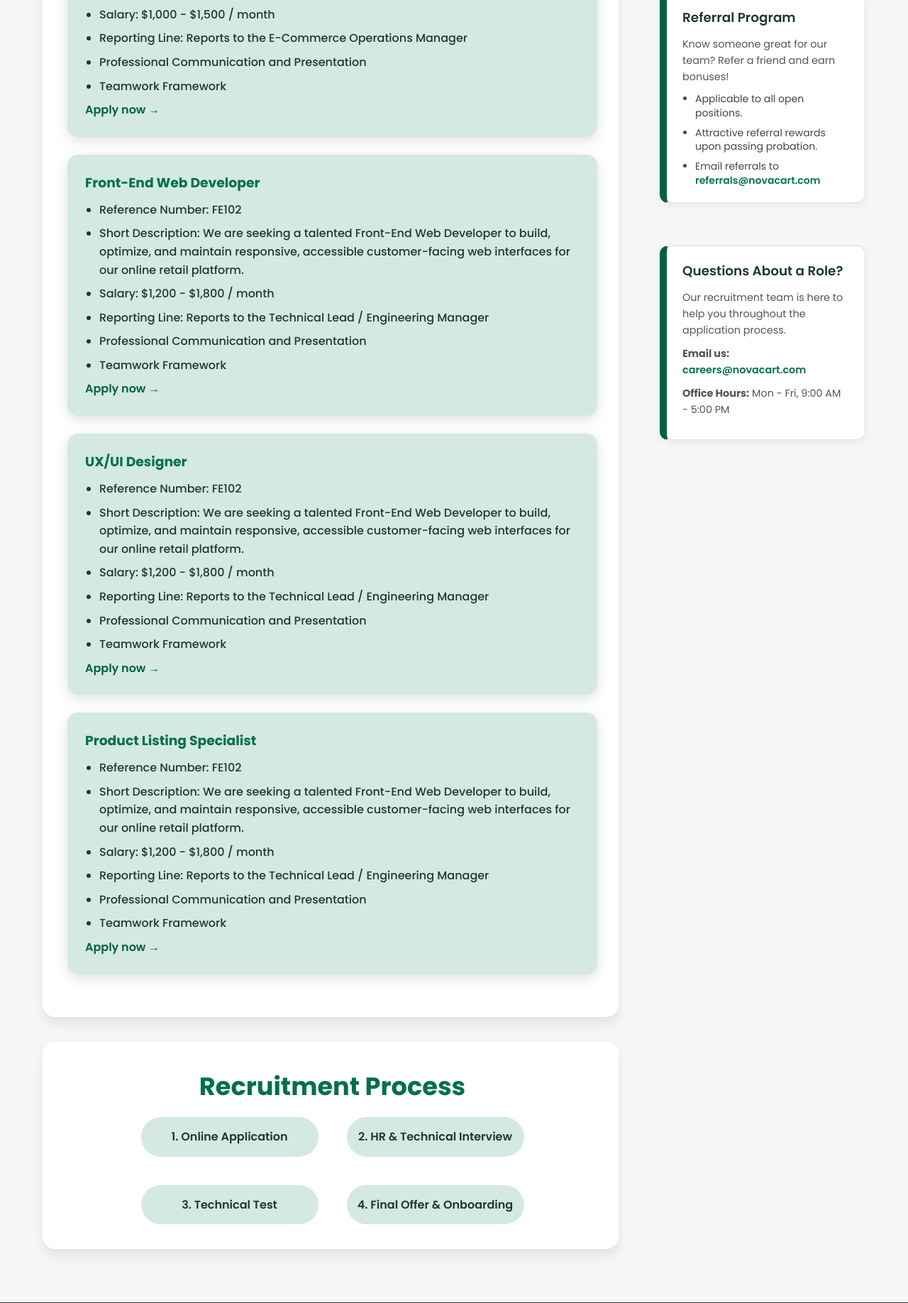
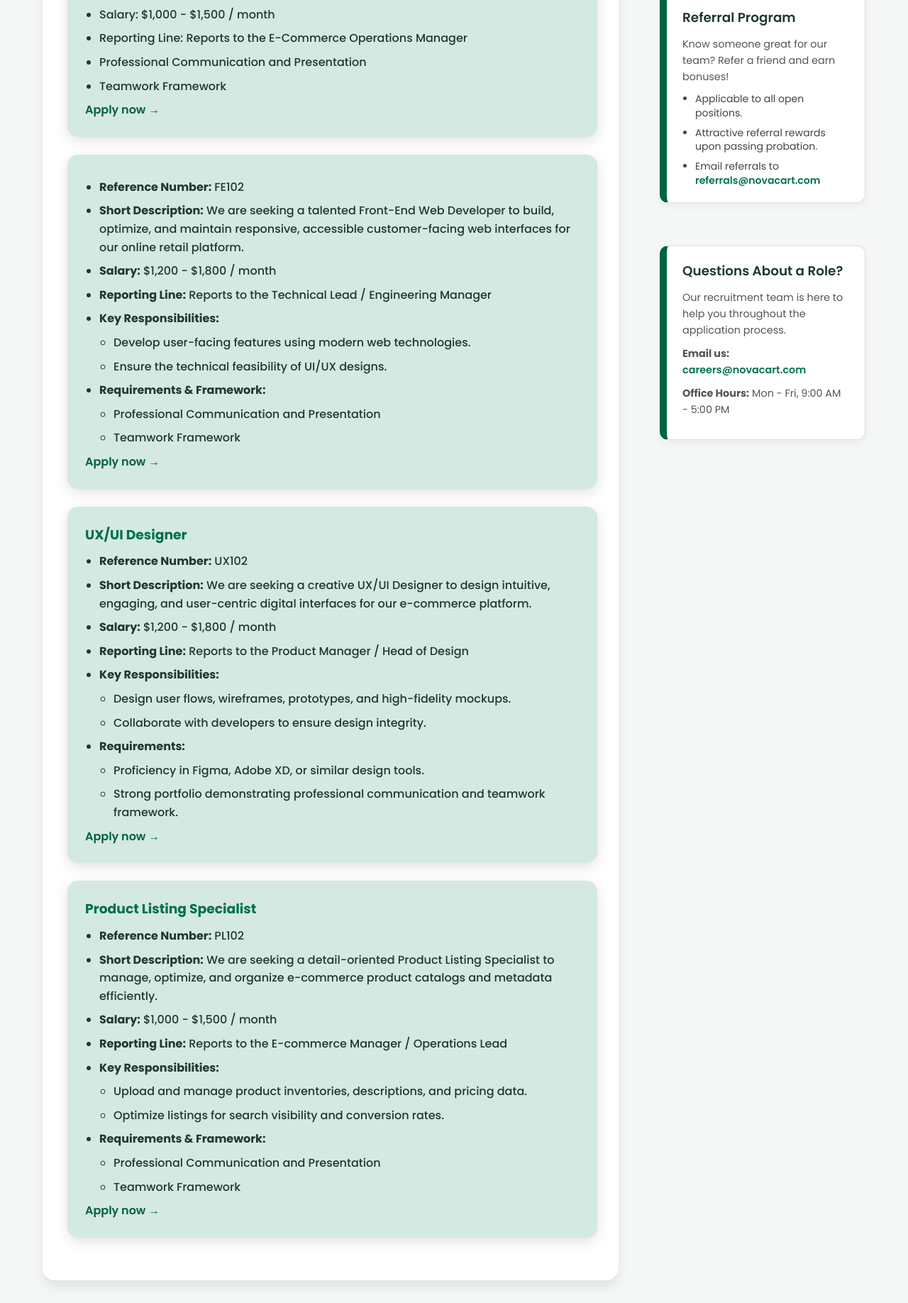
Before and after one commit to TranNguyenKhanhHoang/Jollibee-project2, a PHP site: page /jobs.php in a window 1280 px wide. Shown: the part 1459-3295 px from the top of the page at 71% size. Run offline with PHP 8.4, Linux system fonts and the light colour scheme; data comes from the database, SQL or seed files in the repository.

Commit message:
update jobs.php

```diff
--- a/jobs.php
+++ b/jobs.php
@@ -167,17 +167,25 @@ include "includes/header.inc";
 
                 <article class="card">
                     <!-- JOB 1 -->
-                    <h3>Front-End Web Developer</h3>
                     <ul>
-                        <li>Reference Number: FE102</li>
-                        <li>Short Description:
-                            We are seeking a talented Front-End Web Developer to build, optimize, and maintain
-                            responsive,
-                            accessible customer-facing web interfaces for our online retail platform.</li>
-                        <li>Salary: $1,200 - $1,800 / month</li>
-                        <li>Reporting Line: Reports to the Technical Lead / Engineering Manager</li>
-                        <li>Professional Communication and Presentation </li>
-                        <li>Teamwork Framework</li>
+                        <li><strong>Reference Number:</strong> FE102</li>
+                        <li><strong>Short Description:</strong> We are seeking a talented Front-End Web Developer to
+                            build, optimize, and maintain responsive, accessible customer-facing web interfaces for our
+                            online retail platform.</li>
+                        <li><strong>Salary:</strong> $1,200 - $1,800 / month</li>
+                        <li><strong>Reporting Line:</strong> Reports to the Technical Lead / Engineering Manager</li>
+                        <li><strong>Key Responsibilities:</strong>
+                            <ul>
+                                <li>Develop user-facing features using modern web technologies.</li>
+                                <li>Ensure the technical feasibility of UI/UX designs.</li>
+                            </ul>
+                        </li>
+                        <li><strong>Requirements & Framework:</strong>
+                            <ul>
+                                <li>Professional Communication and Presentation</li>
+                                <li>Teamwork Framework</li>
+                            </ul>
+                        </li>
                     </ul>
                     <a href="apply.php">
                         Apply now →
@@ -188,15 +196,27 @@ include "includes/header.inc";
                 <article class="card">
                     <h3>UX/UI Designer</h3>
                     <ul>
-                        <li>Reference Number: FE102</li>
-                        <li>Short Description:
-                            We are seeking a talented Front-End Web Developer to build, optimize, and maintain
-                            responsive,
-                            accessible customer-facing web interfaces for our online retail platform.</li>
-                        <li>Salary: $1,200 - $1,800 / month</li>
-                        <li>Reporting Line: Reports to the Technical Lead / Engineering Manager</li>
-                        <li>Professional Communication and Presentation</li>
-                        <li>Teamwork Framework</li>
+                        <li><strong>Reference Number:</strong> UX102</li>
+                        <li><strong>Short Description:</strong> We are seeking a creative UX/UI Designer to design
+                            intuitive, engaging, and user-centric digital interfaces for our e-commerce platform.</li>
+                        <li><strong>Salary:</strong> $1,200 - $1,800 / month</li>
+                        <li><strong>Reporting Line:</strong> Reports to the Product Manager / Head of Design</li>
+
+                        <li><strong>Key Responsibilities:</strong>
+                            <ul>
+                                <li>Design user flows, wireframes, prototypes, and high-fidelity mockups.</li>
+                                <li>Collaborate with developers to ensure design integrity.</li>
+                            </ul>
+                        </li>
+
+
+                        <li><strong>Requirements:</strong>
+                            <ul>
+                                <li>Proficiency in Figma, Adobe XD, or similar design tools.</li>
+                                <li>Strong portfolio demonstrating professional communication and teamwork framework.
+                                </li>
+                            </ul>
+                        </li>
                     </ul>
                     <a href="apply.php">
                         Apply now →
@@ -207,15 +227,24 @@ include "includes/header.inc";
                 <article class="card">
                     <h3>Product Listing Specialist</h3>
                     <ul>
-                        <li>Reference Number: FE102</li>
-                        <li>Short Description:
-                            We are seeking a talented Front-End Web Developer to build, optimize, and maintain
-                            responsive,
-                            accessible customer-facing web interfaces for our online retail platform.</li>
-                        <li>Salary: $1,200 - $1,800 / month</li>
-                        <li>Reporting Line: Reports to the Technical Lead / Engineering Manager</li>
-                        <li>Professional Communication and Presentation</li>
-                        <li>Teamwork Framework</li>
+                        <li><strong>Reference Number:</strong> PL102</li>
+                        <li><strong>Short Description:</strong> We are seeking a detail-oriented Product Listing
+                            Specialist to manage, optimize, and organize e-commerce product catalogs and metadata
+                            efficiently.</li>
+                        <li><strong>Salary:</strong> $1,000 - $1,500 / month</li>
+                        <li><strong>Reporting Line:</strong> Reports to the E-commerce Manager / Operations Lead</li>
+                        <li><strong>Key Responsibilities:</strong>
+                            <ul>
+                                <li>Upload and manage product inventories, descriptions, and pricing data.</li>
+                                <li>Optimize listings for search visibility and conversion rates.</li>
+                            </ul>
+                        </li>
+                        <li><strong>Requirements & Framework:</strong>
+                            <ul>
+                                <li>Professional Communication and Presentation</li>
+                                <li>Teamwork Framework</li>
+                            </ul>
+                        </li>
                     </ul>
                     <a href="apply.php">
                         Apply now →
```
